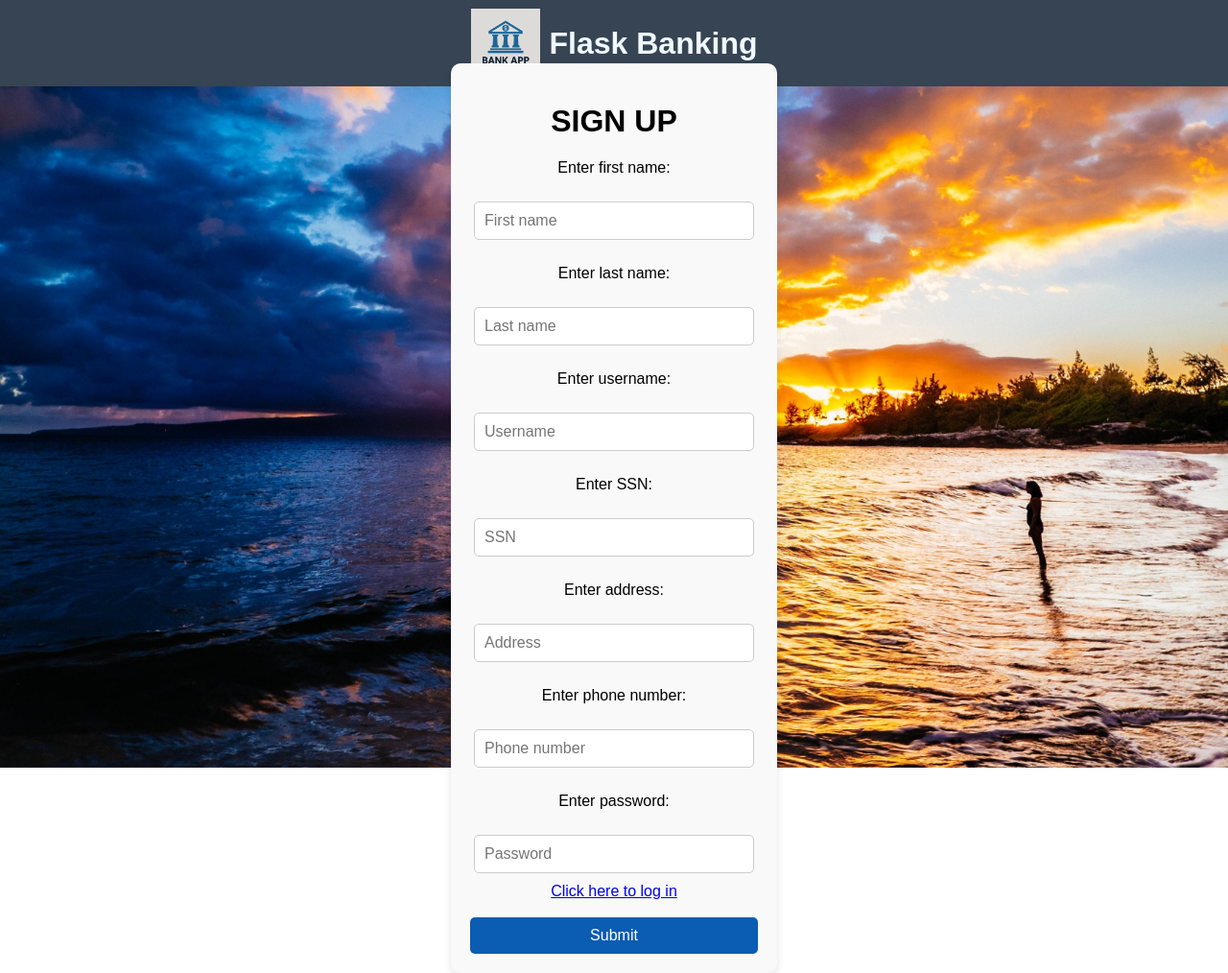
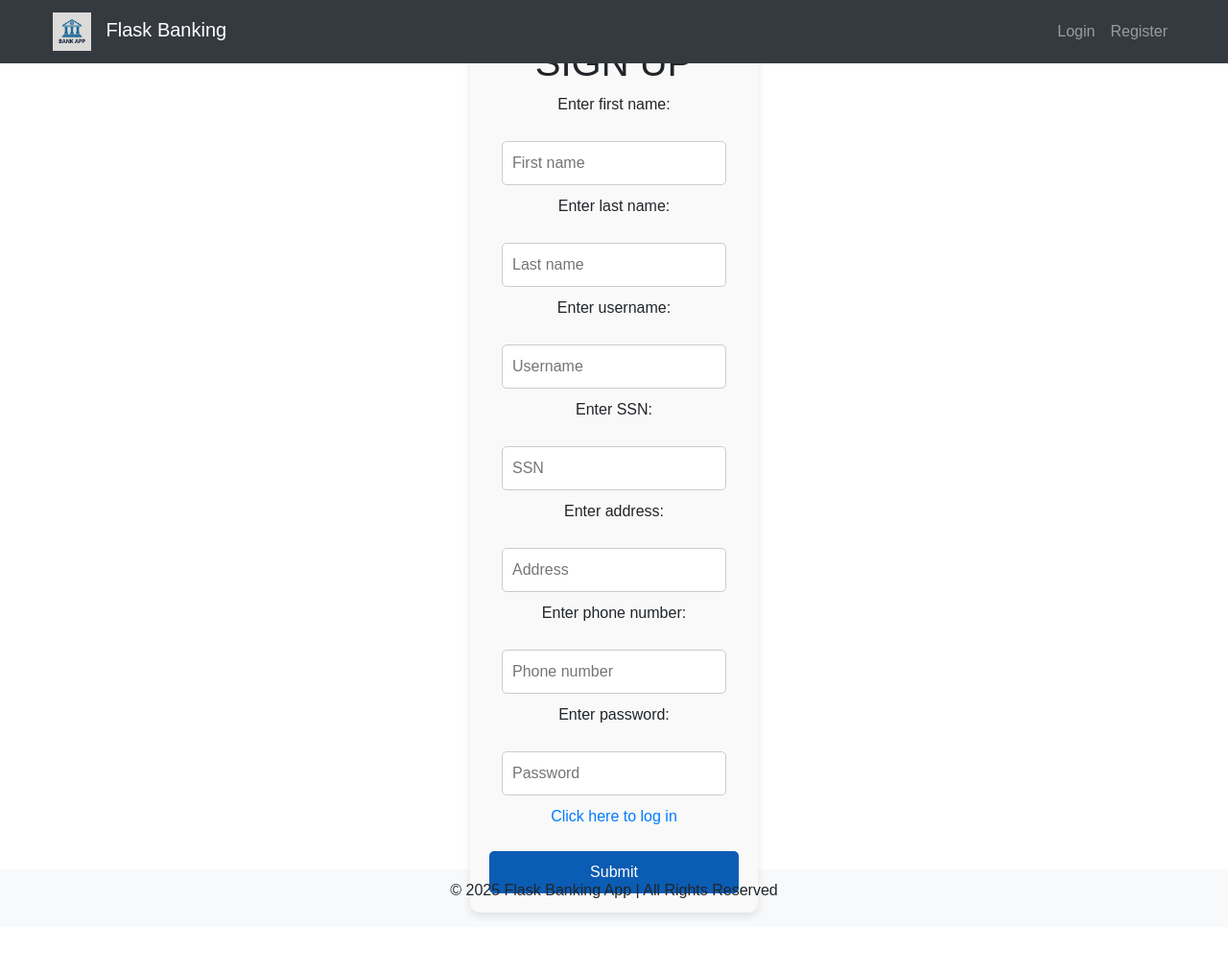
Before and after one commit to TheDeadlyFlower1098/170Final, a Flask app: page /signup in a window 1280 px wide. Shown: the whole page at 96% size. After the commit the page ends 958 px from the top, so only its background shows below. Run offline with Flask 3, Linux system fonts and the light colour scheme; some libraries are stand-ins or nearby versions.

Commit message:
extending the base file to the pages

```diff
--- a/main.py
+++ b/main.py
@@ -10,7 +10,6 @@ app = Flask(__name__)
 con_str = "mysql://root:cset155@localhost/bank"
 engine = create_engine(con_str, echo=True)
 conn = engine.connect()
-app.secret_key = 'your_secret_key'
 
 @app.route('/signup', methods=['GET'])
 def signup_page():
--- /dev/null
+++ b/tempCodeRunnerFile.py
@@ -0,0 +1,2 @@
+
+conn = engine.connect()
--- a/templates/base.html
+++ b/templates/base.html
@@ -44,7 +44,7 @@
                         <a class="nav-link" href="/login">Login</a>
                     </li>
                     <li class="nav-item">
-                        <a class="nav-link" href="/register">Register</a>
+                        <a class="nav-link" href="/signup">Register</a>
                     </li>
                 {% endif %}
             </ul>
--- a/templates/login.html
+++ b/templates/login.html
@@ -1,6 +1,6 @@
 {% extends "base.html" %}
 
- {% block body %}
+{% block content %}
      <div class="body">
          {% if error %}
              <h2>{{ error }}</h2>
--- a/templates/signup.html
+++ b/templates/signup.html
@@ -1,17 +1,6 @@
-<!DOCTYPE html>
-<html lang="en"
-<head>
-    <meta charset="UTF-8">
-    <meta name="viewport" content="width=device-width, initial-scale=1.0">
-    <title>Sign Up</title><link rel="stylesheet" href="../static/styles/base.css">
-</head>
-<body class="background">
+{% extends "base.html" %}
 
-    <header class="header2">
-        <img class="logo2" src="static/images/f2dc121e-8d95-4cfd-8acd-8d548a843c1c.png" alt="" srcset="">
-        <h1 style="color: aliceblue;">Flask Banking</h1>
-
-    </header>
+{% block content %}
 
     <div class="body1">
         <form class="signup_input" action="/signup" method="POST">
@@ -51,4 +40,4 @@
     </div>
 
 </body>
-</html>
+{% endblock %}
```
